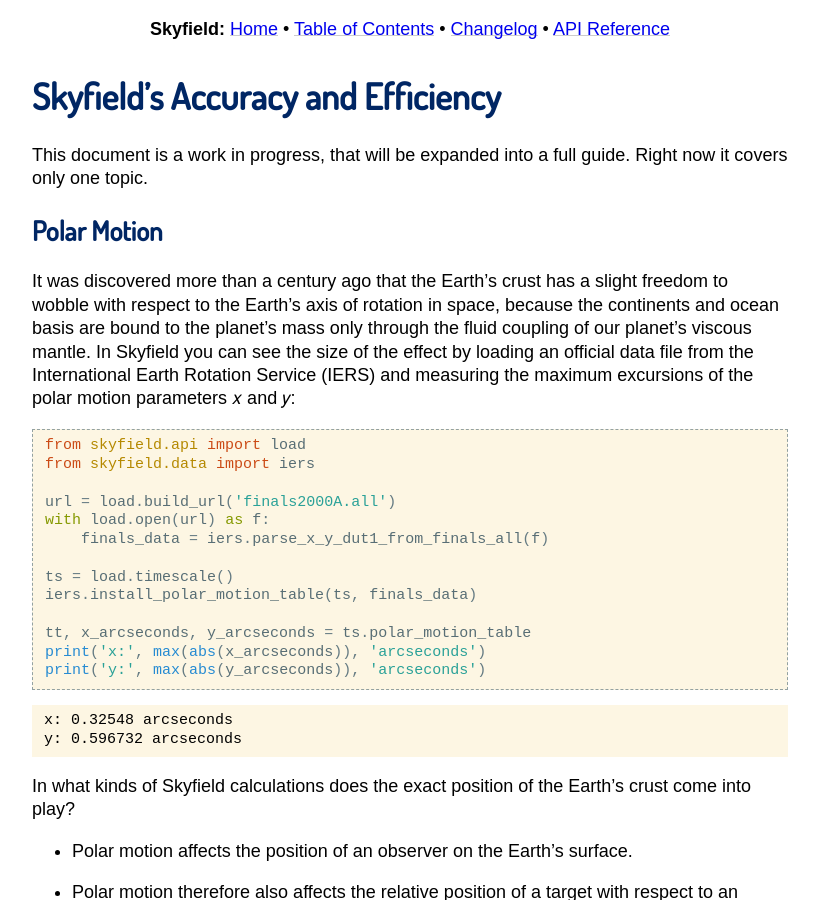
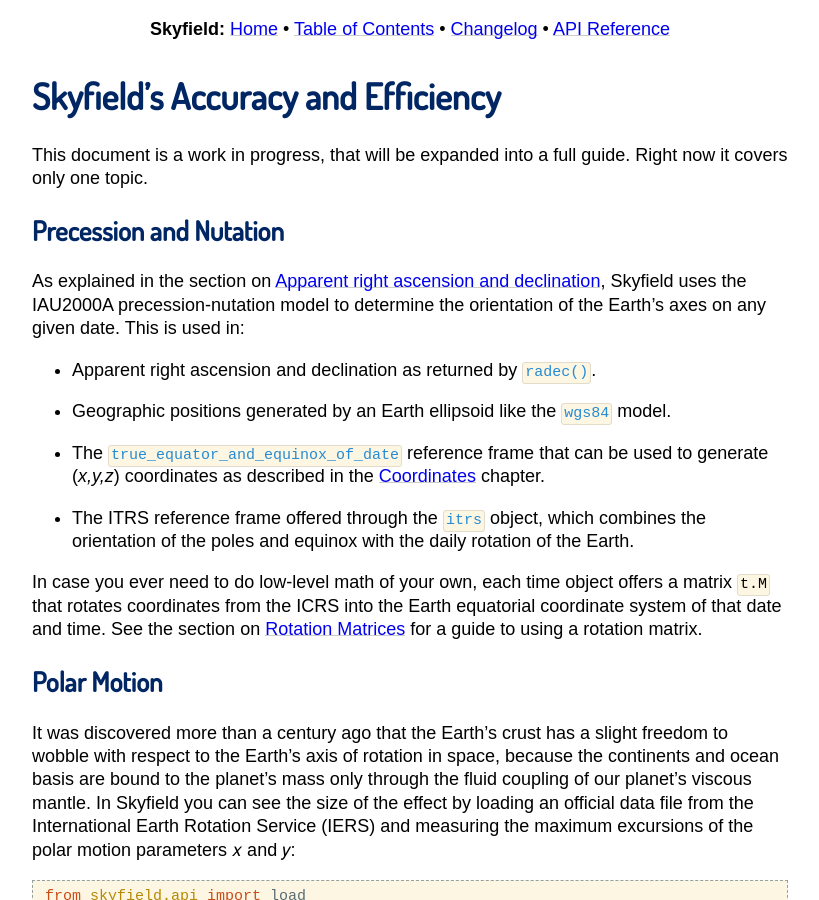
Before and after one commit to skyfielders/python-skyfield, a Sphinx documentation site: the page built from skyfield/documentation/accuracy-efficiency.rst, in a window 1280 px wide and 900 px high. Shown: the whole window, without its empty margins (230-1049 px from the left). Built offline with Sphinx 7.4.7, drawn with Linux system fonts in a browser that asks for light colours; some web fonts are replaced.

Commit message:
Add a “Precession and Nutation” section to docs
Because “precession” doesn’t appear in the Table of Contents, I get
email from users not sure whether Skyfield supports it.

```diff
--- a/skyfield/documentation/accuracy-efficiency.rst
+++ b/skyfield/documentation/accuracy-efficiency.rst
@@ -8,6 +8,38 @@
 Right now it covers only one topic.
 
 .. _polar motion:
+
+-----------------------
+Precession and Nutation
+-----------------------
+
+As explained in the section on
+:ref:`Positions:Apparent right ascension and declination`,
+Skyfield uses the IAU2000A precession-nutation model
+to determine the orientation of the Earth’s axes on any given date.
+This is used in:
+
+* Apparent right ascension and declination
+  as returned by :meth:`~skyfield.positionlib.ICRF.radec()`.
+
+* Geographic positions generated by an Earth ellipsoid
+  like the :data:`~skyfield.toposlib.wgs84` model.
+
+* The :data:`~skyfield.framelib.true_equator_and_equinox_of_date`
+  reference frame that can be used to generate |xyz| coordinates
+  as described in the :doc:`coordinates` chapter.
+
+* The ITRS reference frame
+  offered through the :data:`~skyfield.framelib.itrs` object,
+  which combines the orientation of the poles and equinox
+  with the daily rotation of the Earth.
+
+In case you ever need to do low-level math of your own,
+each time object offers a matrix ``t.M``
+that rotates coordinates from the ICRS
+into the Earth equatorial coordinate system of that date and time.
+See the section on :ref:`Coordinates:Rotation Matrices`
+for a guide to using a rotation matrix.
 
 ------------
 Polar Motion
```
Also changed, not shown: skyfield/documentation/positions.rst (+4 -4 lines).
